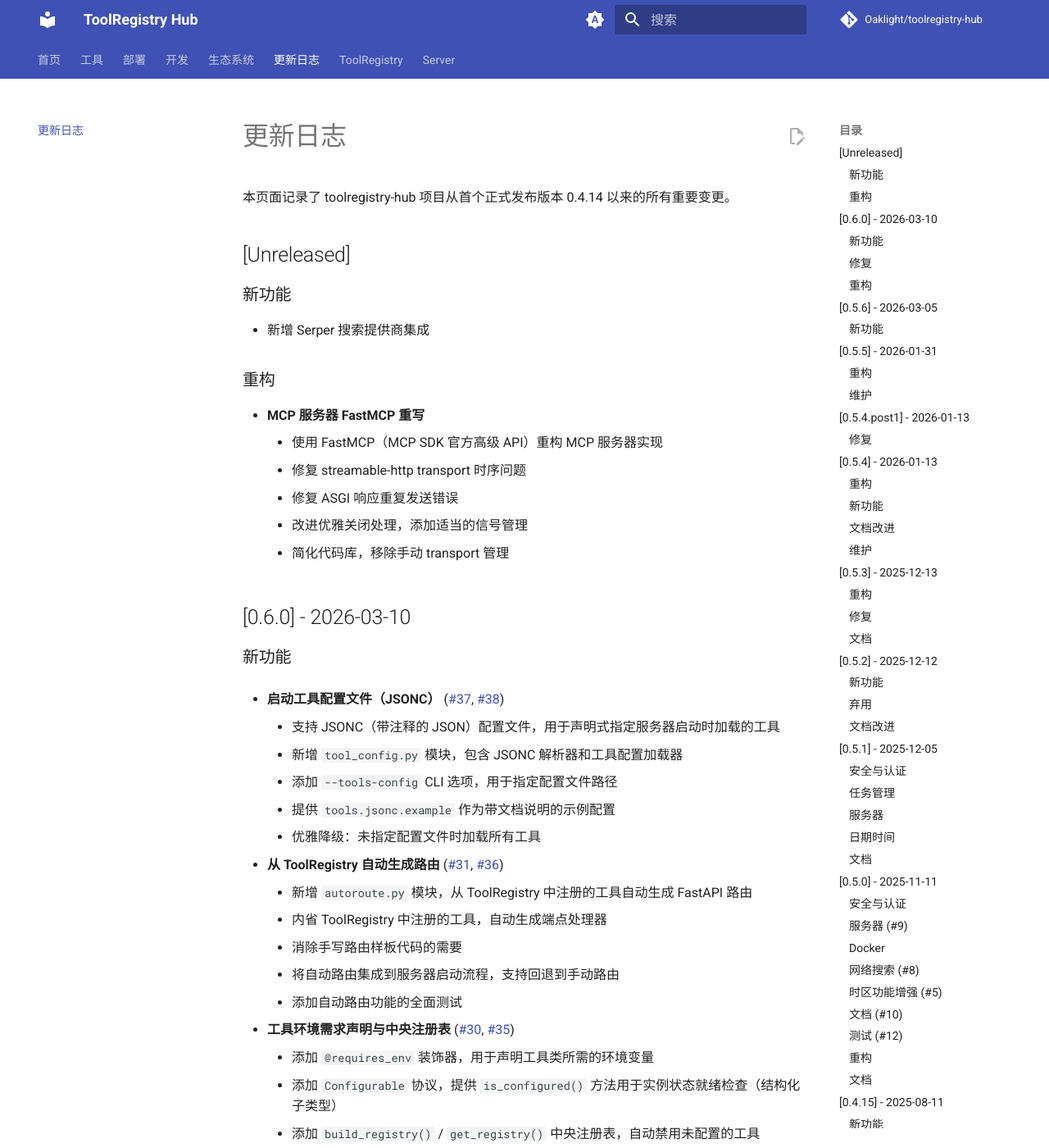
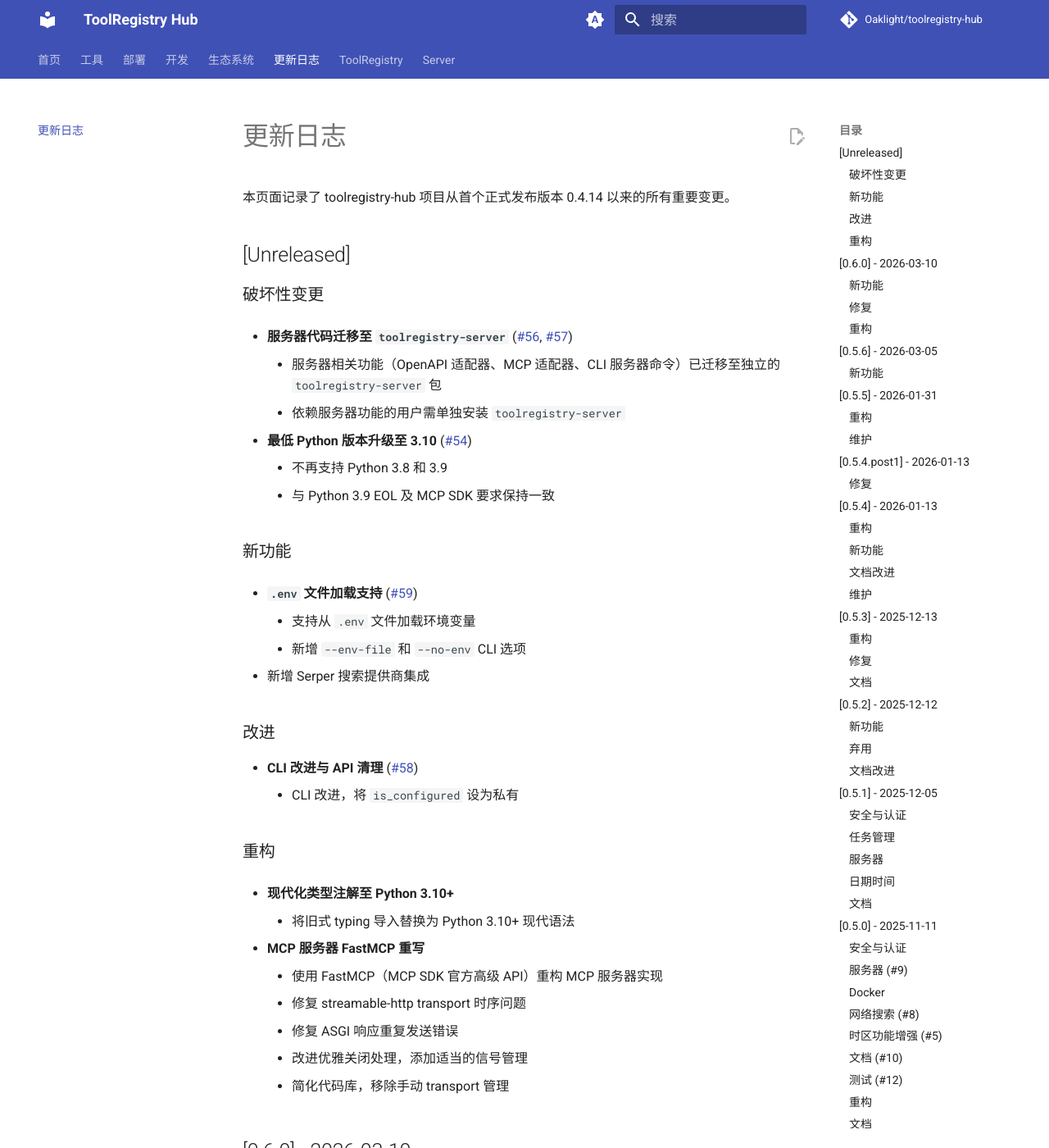
Before and after one commit to Oaklight/toolregistry-hub, an MkDocs documentation site: the page built from docs/changelog.md, in a window 1280 px wide and 1400 px high. Shown: the whole window at 82% size. Built offline with MkDocs 1.6.1 and Material for MkDocs 9.7.7, drawn with Linux system fonts in a browser that asks for light colours; comment, search, counter and statistics services are not loaded.

Commit message:
docs(zh): update changelog with server migration and recent changes

```diff
--- a/docs/changelog.md
+++ b/docs/changelog.md
@@ -12,11 +12,33 @@
 
 ## [Unreleased]
 
+### 破坏性变更
+
+- **服务器代码迁移至 `toolregistry-server`** ([#56](https://github.com/Oaklight/toolregistry-hub/issues/56), [#57](https://github.com/Oaklight/toolregistry-hub/pull/57))
+    - 服务器相关功能（OpenAPI 适配器、MCP 适配器、CLI 服务器命令）已迁移至独立的 `toolregistry-server` 包
+    - 依赖服务器功能的用户需单独安装 `toolregistry-server`
+
+- **最低 Python 版本升级至 3.10** ([#54](https://github.com/Oaklight/toolregistry-hub/issues/54))
+    - 不再支持 Python 3.8 和 3.9
+    - 与 Python 3.9 EOL 及 MCP SDK 要求保持一致
+
 ### 新功能
+
+- **`.env` 文件加载支持** ([#59](https://github.com/Oaklight/toolregistry-hub/pull/59))
+    - 支持从 `.env` 文件加载环境变量
+    - 新增 `--env-file` 和 `--no-env` CLI 选项
 
 - 新增 Serper 搜索提供商集成
 
+### 改进
+
+- **CLI 改进与 API 清理** ([#58](https://github.com/Oaklight/toolregistry-hub/pull/58))
+    - CLI 改进，将 `is_configured` 设为私有
+
 ### 重构
+
+- **现代化类型注解至 Python 3.10+**
+    - 将旧式 typing 导入替换为 Python 3.10+ 现代语法
 
 - **MCP 服务器 FastMCP 重写**
     - 使用 FastMCP（MCP SDK 官方高级 API）重构 MCP 服务器实现
```
